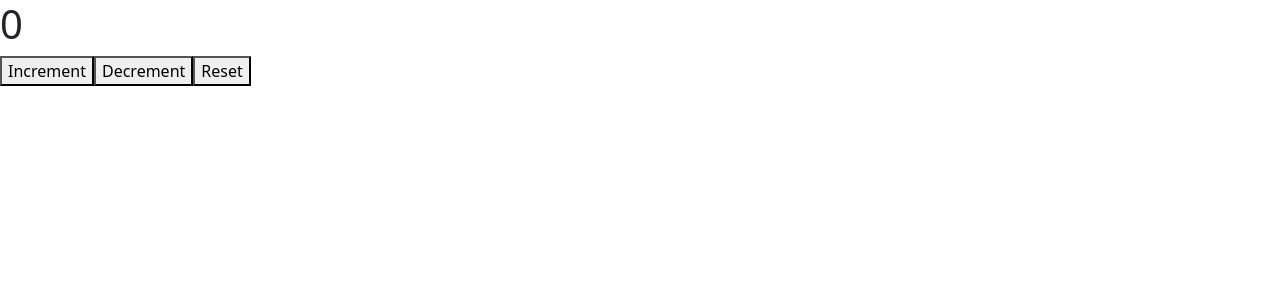
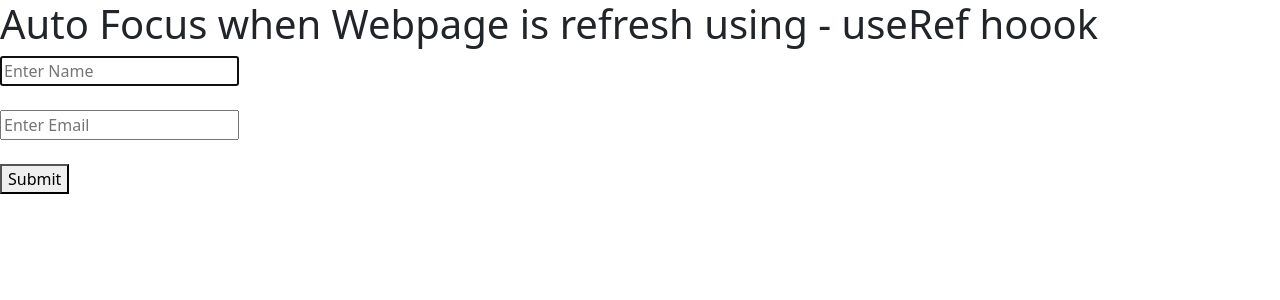
Before and after one commit to gajerajaydeep/ch-3-Tuvoc-Training-, a React (Create React App) app in the folder ch-3/: page / in a window 1280 px wide. Shown: the top 300 px of the page. Built offline with nearby package versions, Linux system fonts and the light colour scheme.

Commit message:
complete Task_e autofocus input fild usign useRef() hook

```diff
--- a/ch-3/src/App.js
+++ b/ch-3/src/App.js
@@ -5,6 +5,7 @@ import Task_b from "./Ch_3_Tasks/Task_b";
 import Parent from "./Ch_3_Tasks/Task_c/Parent";
 import Language_optin from "./Ch_3_Tasks/Task_c/Language_optin";
 import Task_d from "./Ch_3_Tasks/Task_d";
+import Task_e from "./Ch_3_Tasks/Task_e";
 
 
 function App() {
@@ -14,7 +15,8 @@ function App() {
       {/* <Task_b/> */}
       {/* <Parent /> */}
       {/* <Language_optin /> */}
-      <Task_d/>
+      {/* <Task_d/> */}
+      <Task_e/>
 
     </>
   );
--- /dev/null
+++ b/ch-3/src/Ch_3_Tasks/Task_e.js
@@ -0,0 +1,39 @@
+import React, { useEffect, useRef, useState } from 'react'
+
+export default function Task_e() {
+
+    const userName = useRef(null);
+    const email = useRef(null);
+
+    const [name, setName] = useState("")
+
+    const handleFormSubmit = (e) => {
+        return (
+
+            e.preventDefault()
+        )
+    }
+    const handleFormName = (e) => {
+        return (
+            setName(e.target.value)
+        )
+    }
+    useEffect(
+        ()=> (userName.current.focus())
+    )
+
+return (
+        <>
+            <h1>Auto Focus when Webpage is refresh using - useRef hoook</h1>
+            <form onSubmit={handleFormSubmit} >
+                <input type="text" ref={userName} onChange={handleFormName} placeholder='Enter Name' />
+                <br />
+                <br />
+                <input type="text"   placeholder='Enter Email' />
+                <br />
+                <br />
+                <button >Submit</button>
+            </form>
+        </>
+    )
+}
```
